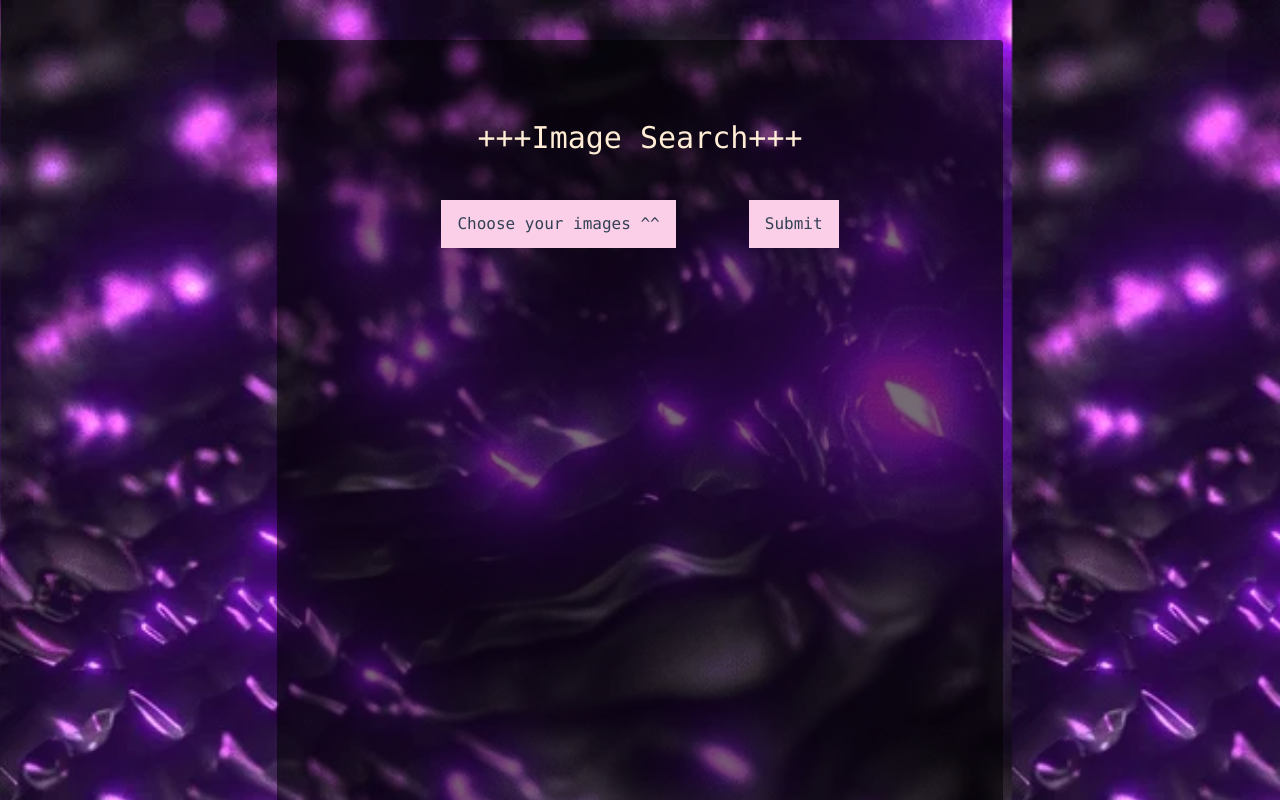
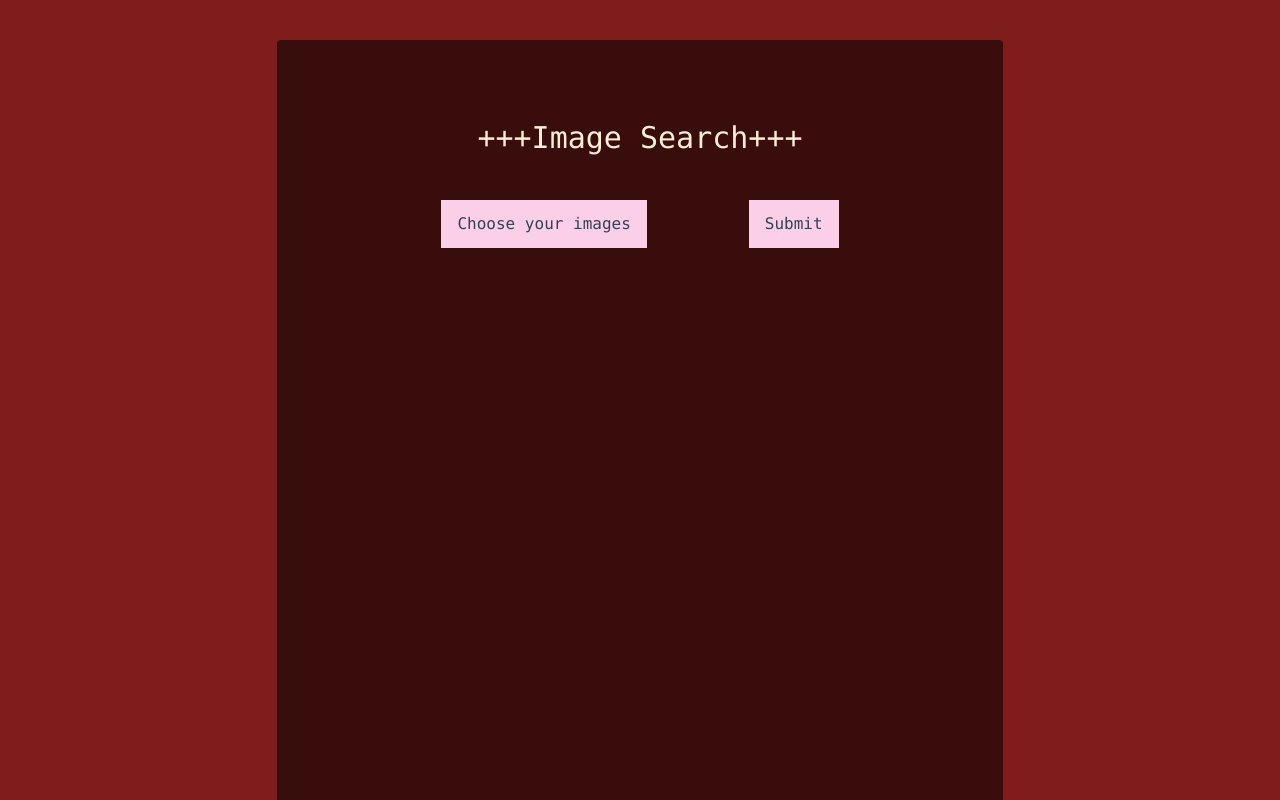
Before and after one commit to JJJJJJJJJJJJJJJl/ImageSearchEngine, a Next.js app in the folder web/: page / in a window 1280 px wide. Shown: the top 800 px of the page. Built offline with nearby package versions, Linux system fonts and the light colour scheme.

Commit message:
layout added

```diff
--- /dev/null
+++ b/web/components/Layout.tsx
@@ -0,0 +1,15 @@
+import {ReactElement} from "react";
+
+export default function SearchBar({children}): ReactElement {
+
+    return (
+        <div className="flex items-center justify-center bg-contain w-full h-full">
+            <div className="flex-row items-center justify-center bg-739 p-40 pt-10 m-44 mt-10 border-solid rounded">
+                <h1 className="text-3xl text-center text-orange-100 m-10">
+                +++Image Search+++
+                </h1>
+                <main>{children}</main>
+            </div>
+        </div>
+    );
+}
--- a/web/pages/index.tsx
+++ b/web/pages/index.tsx
@@ -1,5 +1,5 @@
 import {ReactElement, useEffect, useState} from 'react';
-import SearchBar from '../components/SearchBar';
+import Layout from '../components/Layout';
 import Image from 'next/image';
 import Link from 'next/link';
 
@@ -64,15 +64,11 @@ export default function Home(): ReactElement{
     }
 
     return (
-    <div className="flex items-center justify-center bg-contain w-full m-0 p-0 bg-[url('/lean.webp')]">
-        <div className="flex-row items-center justify-center bg-739 p-40 pt-10 m-44 mt-10 border-solid rounded">
-            <h1 className="text-3xl text-center text-orange-100 m-10">
-            +++Image Search+++
-            </h1>
+        <Layout>
             <div className="flex justify-between">
-                <label className="bg-pink-200 text-slate-700 px-4 py-3 m-1">
+                <label className="bg-pink-200 text-slate-700 px-4 py-3 m-1 hover:cursor-pointer">
                     <input type="file" multiple accept="image/*" onChange={on_image_change} className="text-red-600 hidden"/>
-                    Choose your images ^^
+                    Choose your images
                 </label>
                 {/*
                     TODO: create component for button (add it to searchbar component aswell);
@@ -86,12 +82,11 @@ export default function Home(): ReactElement{
                     TODO: create component for images showcase
                 */}
                 { images_url.map((imageSrc, index) =>
-                    <div key={imageSrc} className="flex items-center justify-center basis-1/4 m-6 grow w-min border-dashed rounded">
+                    <div key={imageSrc} className="flex items-center justify-center basis-1/4 m-6 grow w-min">
                         <Image src={imageSrc} width={125} height={125}/>
                     </div>
                 )}
             </div>
-        </div>
-    </div>
+        </Layout>
     );
 };
--- a/web/pages/search.tsx
+++ b/web/pages/search.tsx
@@ -1,13 +1,14 @@
 import {ReactElement, useEffect, useState} from 'react';
+import Layout from '../components/Layout';
 import SearchBar from '../components/SearchBar';
 
 
 export default function Home(): ReactElement{
 
     return (
-    <div>
+    <Layout>
         <h1>Hi citizen of the world!</h1>
         <SearchBar ph={"slatº,~:`-"}></SearchBar>
-    </div>
+    </Layout>
     );
 };
--- a/web/styles/globals.css
+++ b/web/styles/globals.css
@@ -5,7 +5,7 @@
 
 @layer base {
     html {
-        @apply font-mono bg-black
+        @apply font-mono bg-red-900
     }
 
     body {
```
Also changed, not shown: 1 other file (tests, documents, lock files or other folders).
